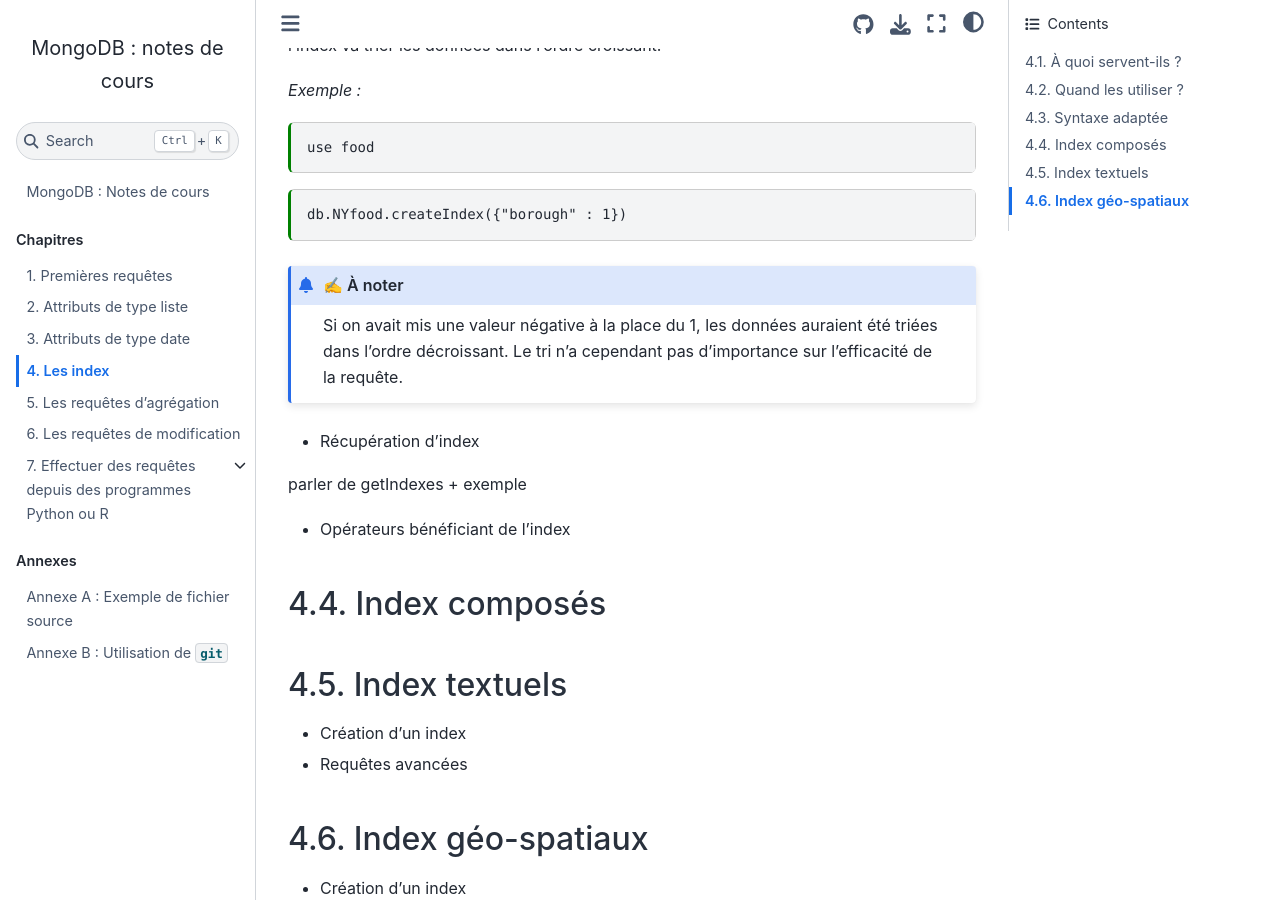
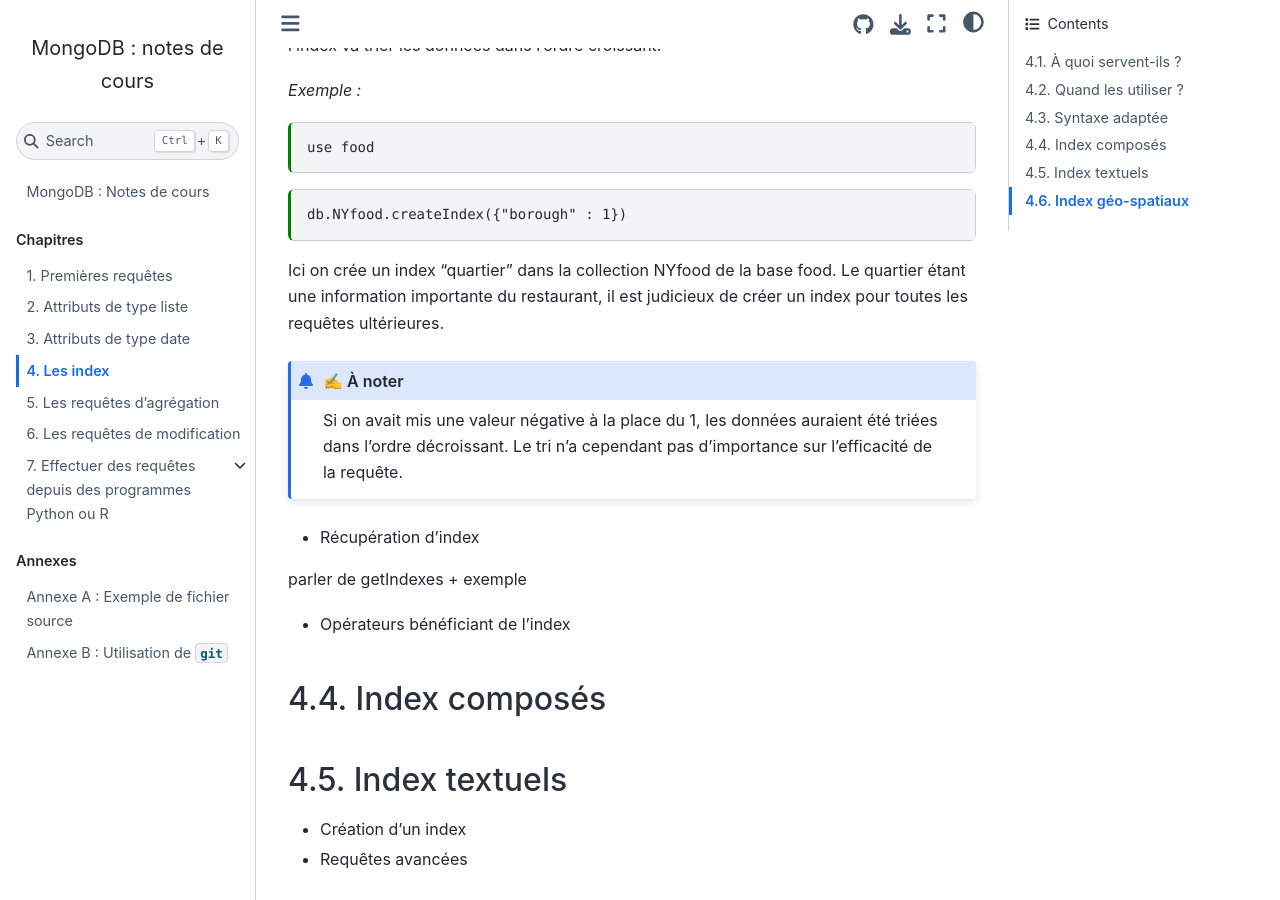
Before and after one commit to rtavenar/mongo_book, a Jupyter Book: the page built from content/04_index.md, in a window 1280 px wide and 900 px high, scrolled down 1301 px. Built offline with Jupyter Book 1.0.4 settings and Sphinx 7.4.7 and the Sphinx Book theme 1.1.4, drawn with Linux system fonts in a browser that asks for light colours.

Commit message:
Update 04_index.md

````diff
--- a/content/04_index.md
+++ b/content/04_index.md
@@ -61,6 +60,8 @@ use food
 
 db.NYfood.createIndex({"borough" : 1})
 ```
+
+Ici on crée un index "quartier" dans la collection NYfood de la base food. Le quartier étant une information importante du restaurant, il est judicieux de créer un index pour toutes les requêtes ultérieures.
 
 ```{admonition} ✍ À noter
 Si on avait mis une valeur négative à la place du 1, les données auraient été triées dans l'ordre décroissant.
````
Also changed, not shown: other parts of content/04_index.md (+0 -1 lines).
